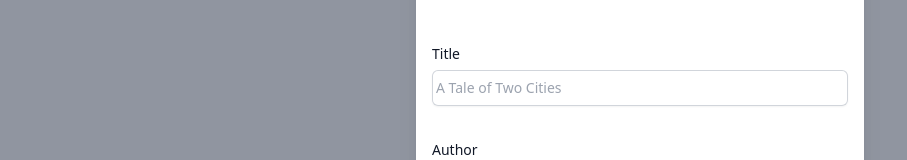
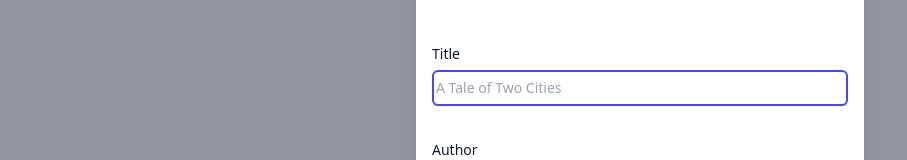
Before and after one commit to mjay88/vue-book-rating-app, a Vue app: page / in a window 1280 px wide. Both pictures are taken after a click on the button "Add A Book". Shown: the part 170-330 px from the top of the page, without its empty margins (0-907 px from the left). Built offline with nearby package versions, Linux system fonts and the light colour scheme; no server answers.

Commit message:
update form component focus input with template ref

```diff
--- a/src/components/FormComponent.vue
+++ b/src/components/FormComponent.vue
@@ -1,7 +1,13 @@
 <script setup>
 import { DocumentArrowDownIcon } from "@heroicons/vue/24/outline";
-import { reactive } from "vue";
+import { onMounted, reactive, ref } from "vue";
 const emit = defineEmits(["add:book", "close:modal"]);
+
+const input = ref(null);
+
+onMounted(() => {
+	input.value.focus();
+});
 
 const formData = reactive({
 	id: null,
@@ -100,6 +106,7 @@ const clearErrors = () => {
 									autocomplete="title"
 									class="block flex-1 border-0 bg-transparent py-1.5 pl-1 text-gray-900 placeholder:text-gray-400 focus:ring-0 sm:text-sm sm:leading-6"
 									placeholder="A Tale of Two Cities"
+									ref="input"
 								/>
 							</div>
 							<p v-if="errors.title != null" class="text-red-500 text-sm">
```
